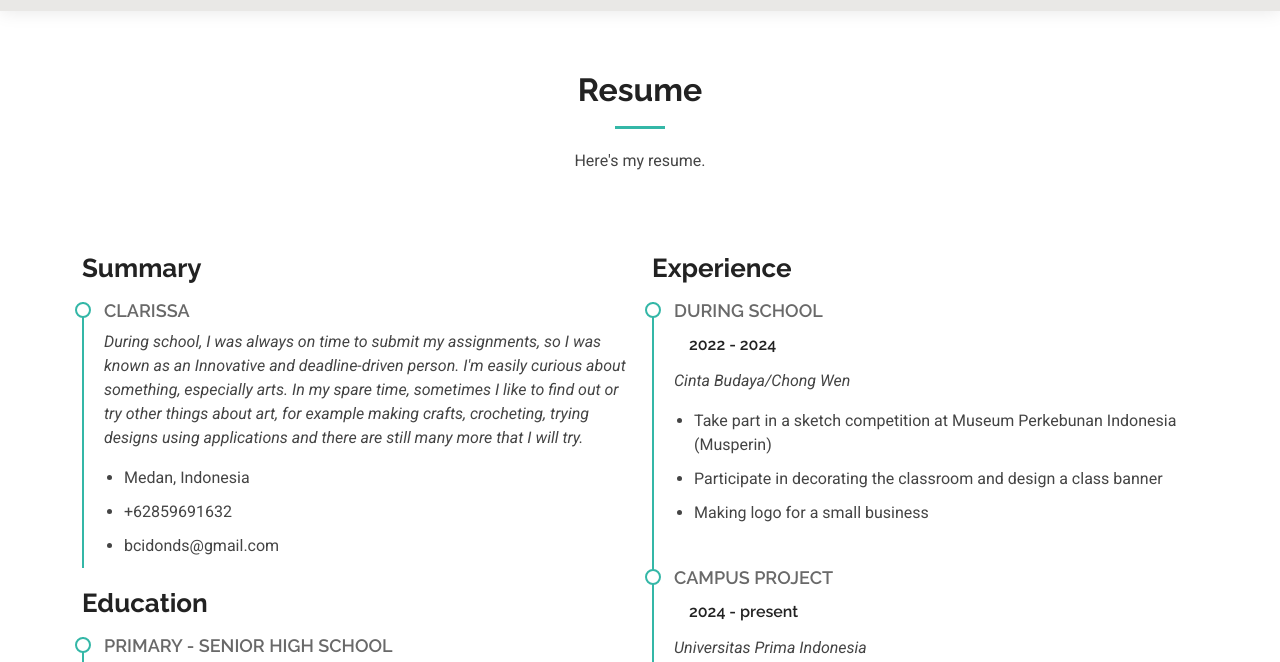
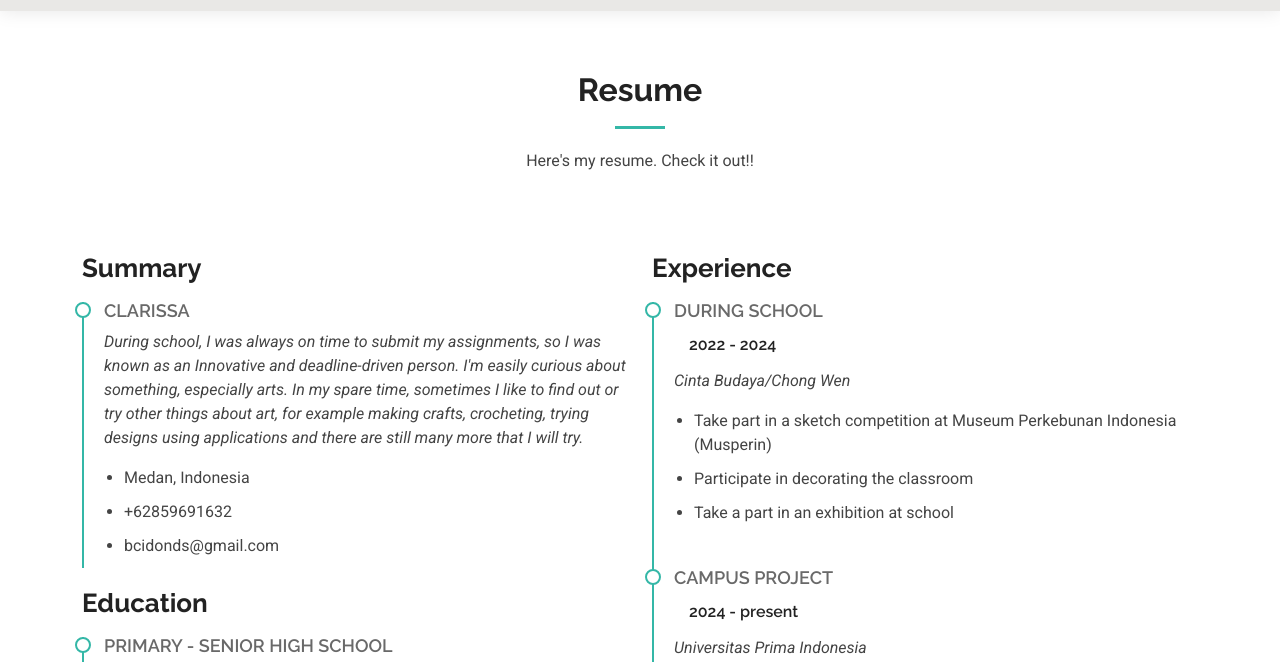
Before and after one commit to Clarissa-beep/portfolio, a plain HTML site: page resume.html in a window 1280 px wide. Shown: the part 72-734 px from the top of the page. Drawn offline with Linux system fonts and the light colour scheme.

Commit message:
Update resume.html

```diff
--- a/resume.html
+++ b/resume.html
@@ -77,7 +77,7 @@
       <!-- Section Title -->
       <div class="container section-title" data-aos="fade-up">
         <h2>Resume</h2>
-        <p>Here's my resume. </p>
+        <p>Here's my resume. Check it out!!</p>
       </div><!-- End Section Title -->
 
       <div class="container">
@@ -127,8 +127,8 @@
               <p><em>Cinta Budaya/Chong Wen</em></p>
               <ul>
                 <li>Take part in a sketch competition at Museum Perkebunan Indonesia (Musperin)</li>
-                <li>Participate in decorating the classroom and design a class banner</li>
-                <li>Making logo for a small business</li>
+                <li>Participate in decorating the classroom</li>
+                <li>Take a part in an exhibition at school</li>
               </ul>
             </div><!-- Edn Resume Item -->
 
```
